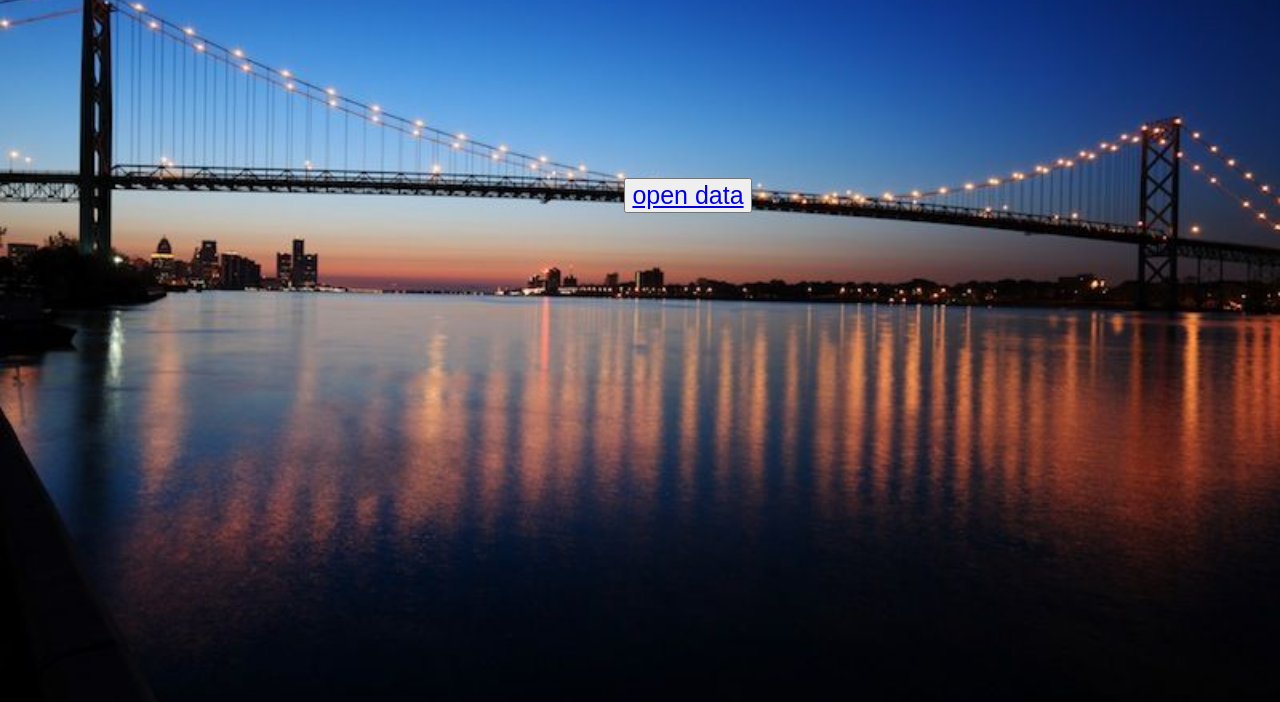
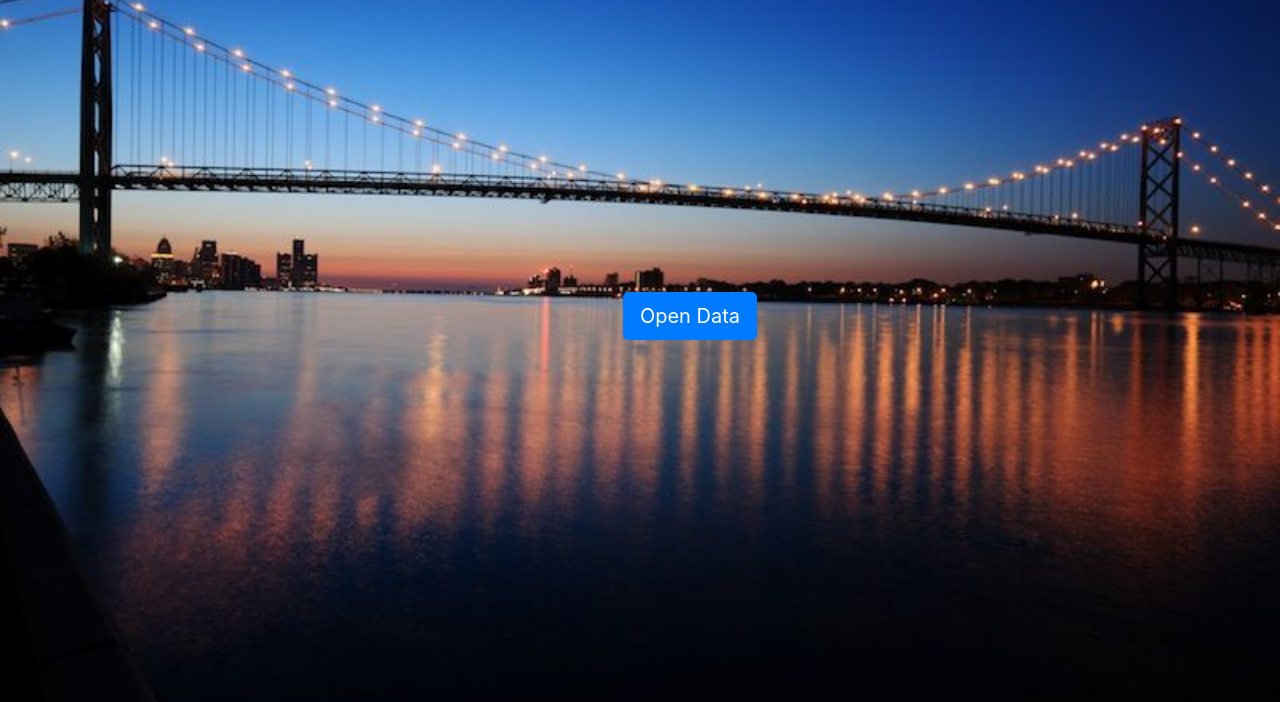
Before and after one commit to nidhipatell/WinData, a plain HTML site: page templates/index.html in a window 1280 px wide. Shown: the part 98-800 px from the top of the page. Drawn offline with nearby package versions, Linux system fonts and the light colour scheme.

Commit message:
updated button and deleted files

```diff
--- a/static/style.css
+++ b/static/style.css
@@ -32,9 +32,18 @@ padding-left: 430px;
 .btn
 {
     font-size: 25px;
-a:hover
+    background:none;
+    position: center;
+}
+.btn:hover
     {
-        box-shadow: 10px 10px 10px #ffffff;
+        box-shadow: 10px 10px 10px #000000;
 
     }
+
+.buttons
+{
+    font-size: 40px;
+    margin-left: 100px;
+    margin-top: 140px;
 }
--- a/templates/index.html
+++ b/templates/index.html
@@ -4,13 +4,21 @@
     <title>WinData</title>
     <link rel="stylesheet" href="../static/style.css">
     <link rel="icon" href="../static/favicon.png">
+    <link rel="stylesheet" href="https://stackpath.bootstrapcdn.com/bootstrap/4.3.1/css/bootstrap.min.css"
+        integrity="sha384-ggOyR0iXCbMQv3Xipma34MD+dH/1fQ784/j6cY/iJTQUOhcWr7x9JvoRxT2MZw1T" crossorigin="anonymous">
 </head>
 
 <body class="background">
 
     <h1 class="title">WinData</h1>
-     <div text-align="center" class="container">
-        <button class="btn"><a href="opendata.html">open data</a></button>
+    <div text-align="center" class="container">
+
+        <div class="buttons">
+
+            <button type="button" class="btn btn-primary btn-lg">Open Data</button>
+
+        </div>
+
     </div>
 
 
```
Also changed, not shown: templates/opendata.html (+14 -0 lines).
